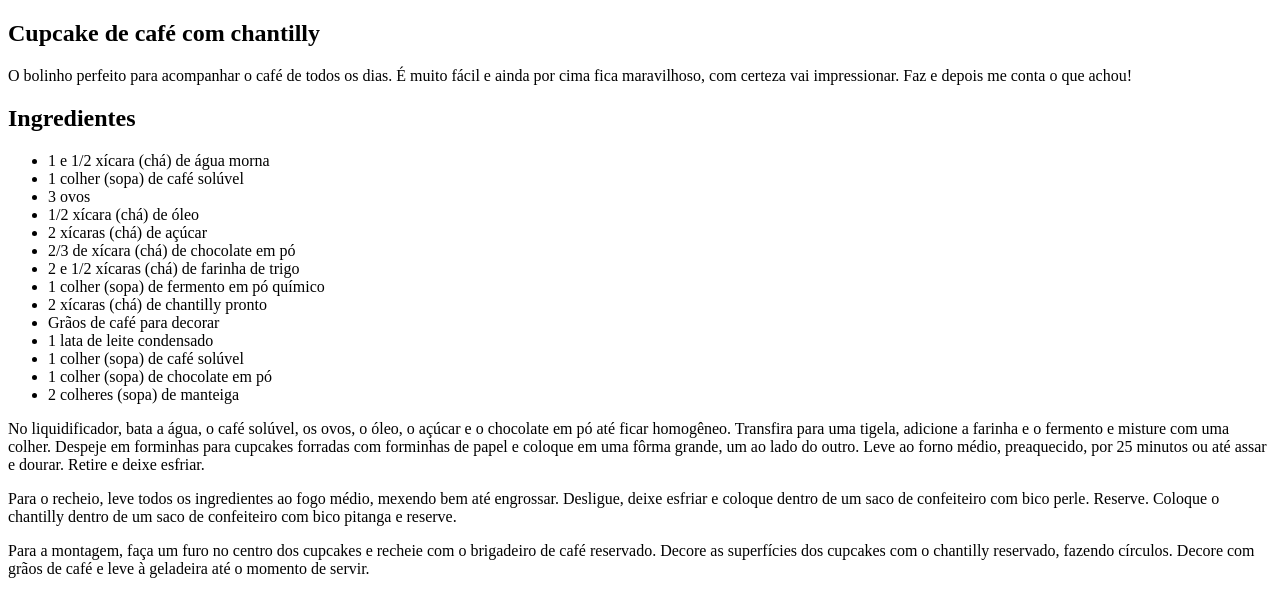
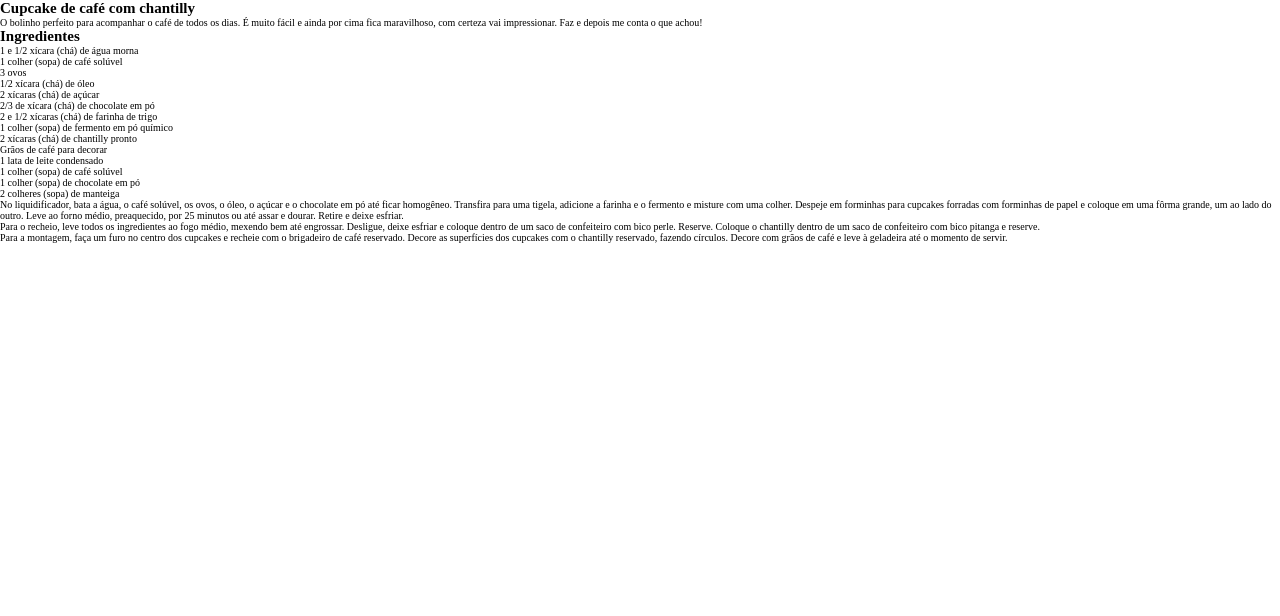
Before and after one commit to matheus-costa-tech/Receita-cupcake, a plain HTML site: page index.html in a window 1280 px wide. Drawn offline with Linux system fonts and the light colour scheme.

Commit message:
adicionado estios de css

```diff
--- /dev/null
+++ b/assets/css/reset.css
@@ -0,0 +1,9 @@
+*{
+    margin: 0;
+    padding: 0;
+    box-sizing: border-box;
+}
+
+html{
+     font-size: 62.5%;
+}
--- a/index.html
+++ b/index.html
@@ -4,11 +4,14 @@
     <meta charset="UTF-8">
     <meta name="viewport" content="width=device-width, initial-scale=1.0">
     <title>Receita de Cupcake</title>
+    <link rel="stylesheet" href="./assets/css/reset.css">
+    <link rel="stylesheet" href="./assets/css/style.css">
+    <link rel="stylesheet" href="./assets/css/variables.css">
 </head>
 <body>
-    <main class="container">
+    <main>
+        <div class="container">
             <div class="imagem">
-
             </div>
             <section class="titulo">
                 <h1>Cupcake de café com chantilly</h1>
@@ -38,6 +41,7 @@
                 <p>Para o recheio, leve todos os ingredientes ao fogo médio, mexendo bem até engrossar. Desligue, deixe esfriar e coloque dentro de um saco de confeiteiro com bico perle. Reserve. Coloque o chantilly dentro de um saco de confeiteiro com bico pitanga e reserve. </p>
                 <p>Para a montagem, faça um furo no centro dos cupcakes e recheie com o brigadeiro de café reservado. Decore as superfícies dos cupcakes com o chantilly reservado, fazendo círculos. Decore com grãos de café e leve à geladeira até o momento de servir.</p>
             </section>
+        </div>
     </main>
 </body>
 </html>
```
Also changed, not shown: assets/css/style.css (added), assets/css/variables.css (added), assets/img/main-image.jpg (added). Lines whose indentation alone changed are shown as unchanged.
